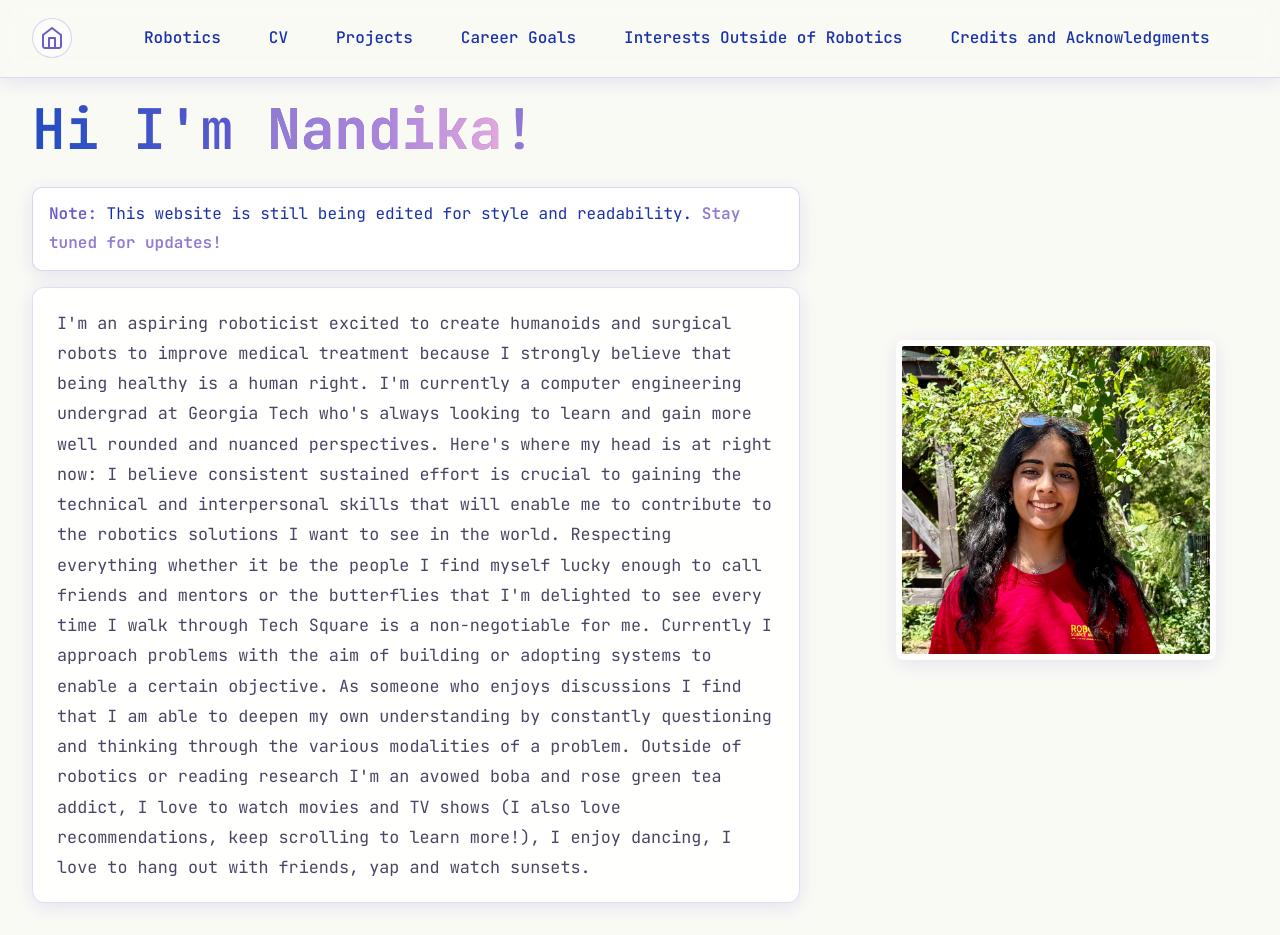
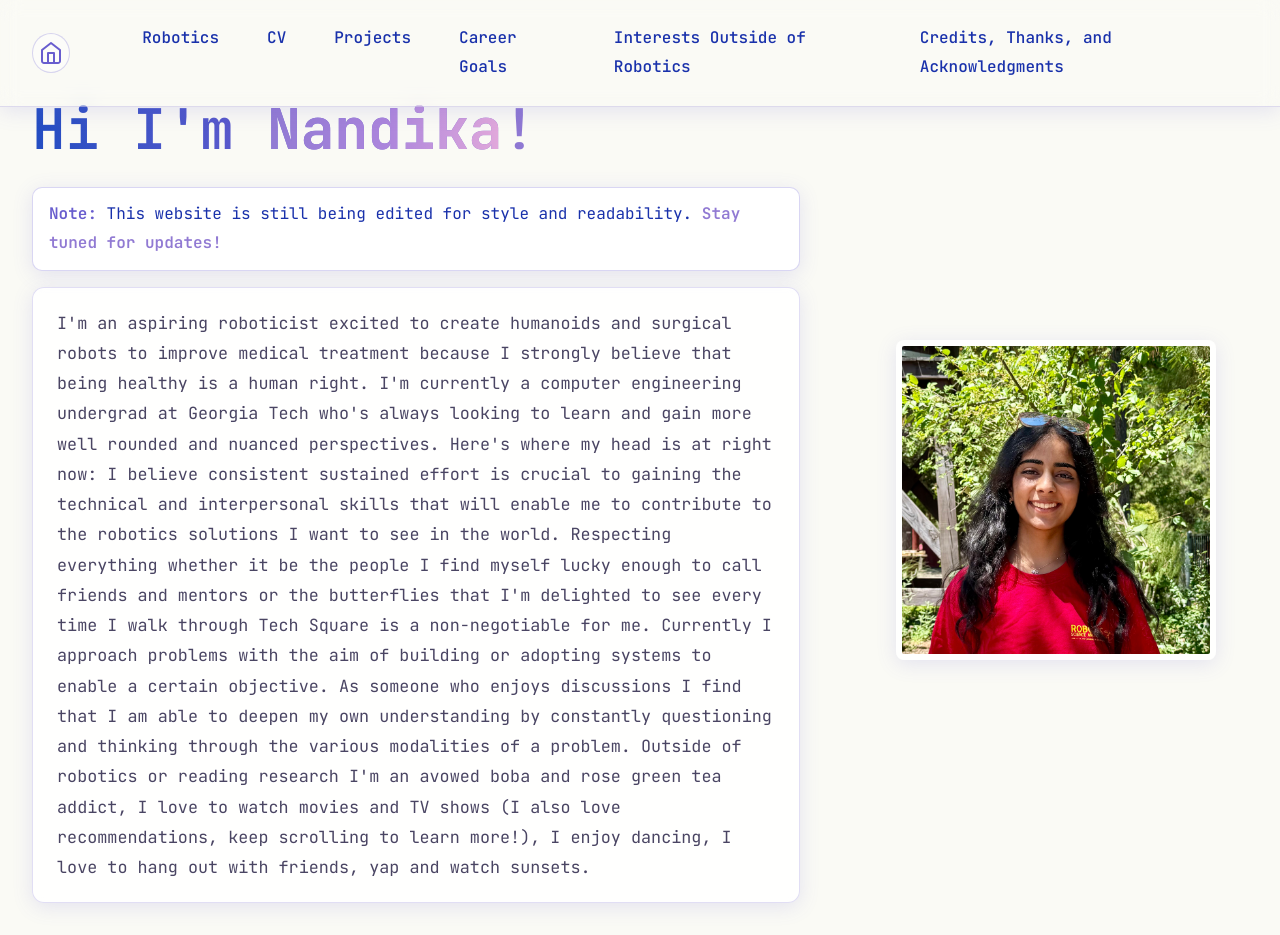
Before and after one commit to nandikakohli/nandika-kohli, a React (Vite) app in the folder personal-website/: page / in a window 1280 px wide. Built offline with nearby package versions, Linux system fonts and the light colour scheme.

Commit message:
Update page title to Credits, Thanks, and Acknowledgments

```diff
--- a/personal-website/src/App.tsx
+++ b/personal-website/src/App.tsx
@@ -349,9 +349,9 @@ const CareerGoals = () => (
 
 const CitationsAndCredit = () => (
   <div className="page">
-    <h1>Credits and Acknowledgments</h1>
+    <h1>Credits, Thanks, and Acknowledgments</h1>
     <div className="citations-content">
-      <p>This page is for credits and acknowledgments.</p>
+      <p>This page is for credits, thanks, and acknowledgments.</p>
     </div>
   </div>
 );
@@ -665,7 +665,7 @@ function App() {
             <Link to="/projects">Projects</Link>
             <Link to="/career-goals">Career Goals</Link>
             <Link to="/interests">Interests Outside of Robotics</Link>
-            <Link to="/citations">Credits and Acknowledgments</Link>
+            <Link to="/citations">Credits, Thanks, and Acknowledgments</Link>
           </div>
         </div>
       </nav>
```
